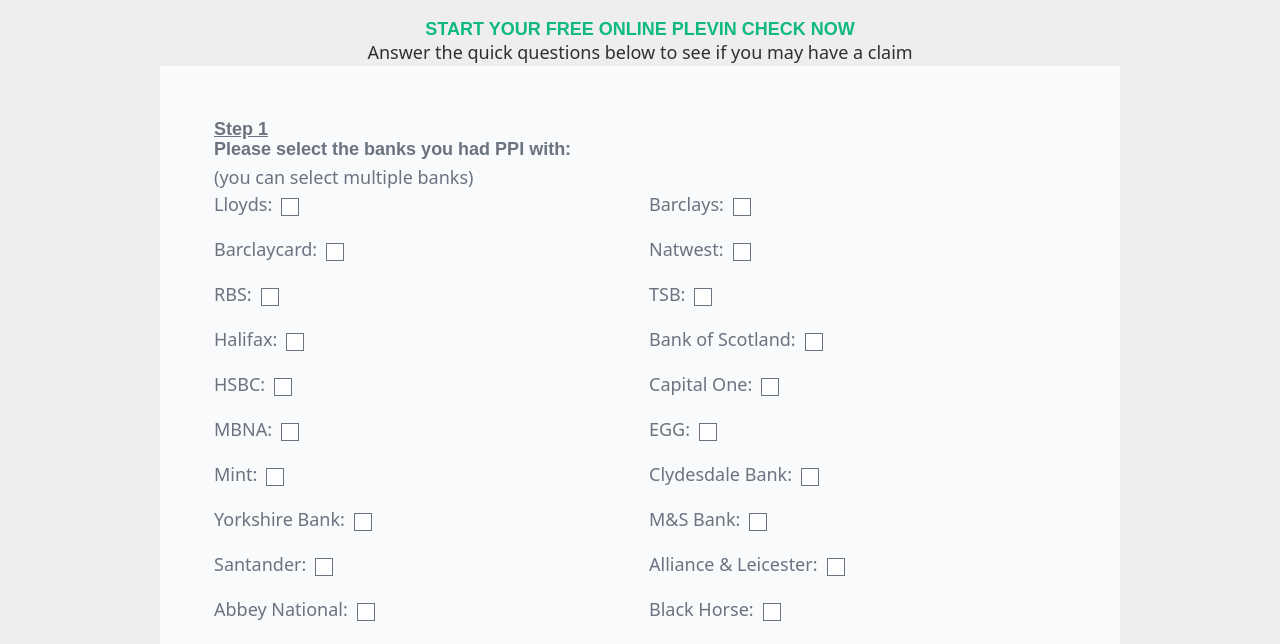
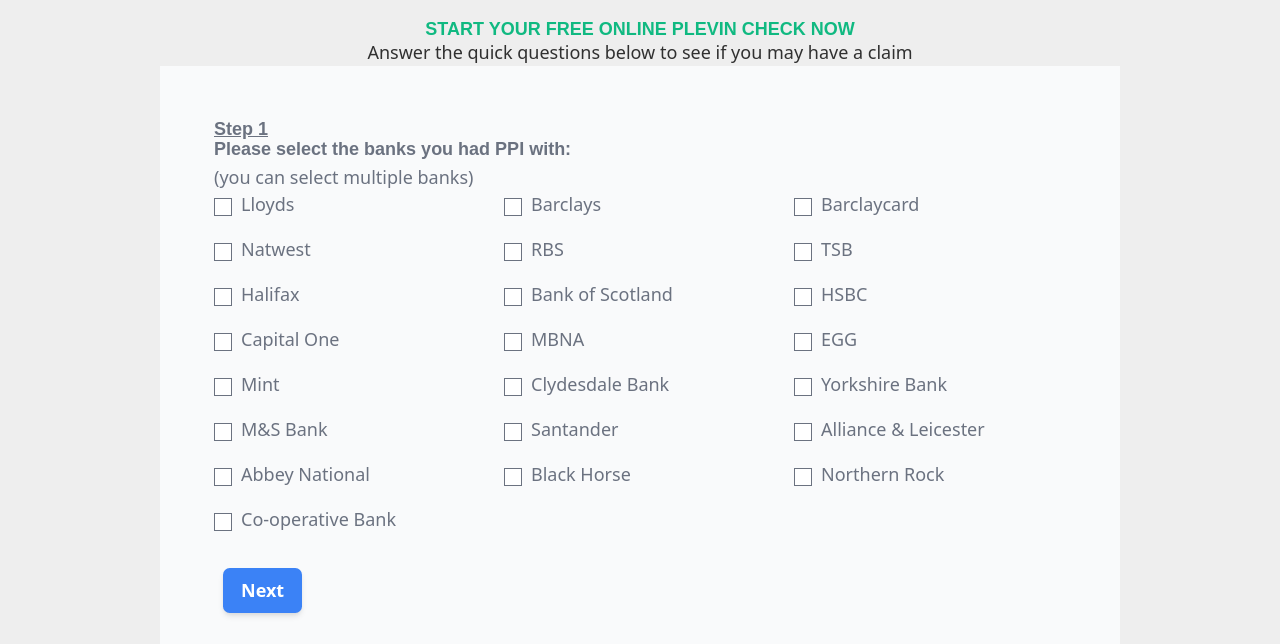
Before and after one commit to TrustHendersons/my-plevin-claims, a Gatsby site: page /form in a window 1280 px wide. Shown: the part 156-800 px from the top of the page. Built offline with nearby package versions, Linux system fonts and the light colour scheme; Gatsby itself is replaced by a stand-in of ours.

Commit message:
Form Update

```diff
--- a/src/components/Form1.js
+++ b/src/components/Form1.js
@@ -7,12 +7,11 @@
   return (
     <div style={{ display: shouldDisplay ? "block" : "none" }}>
 
-        <h3 className="blue-dark mb-1">Please select the banks you had PPI with:</h3>
+        <h3 className="text-blue-dark mb-1">Please select the banks you had PPI with:</h3>
         <p>(you can select multiple banks)</p>
 
-        <div className="form-group grid grid-cols-2 gap-4">
+        <div className="form-group grid grid-cols-3 gap-4 align-items-center">
               <div>
-                <label htmlFor="checkbox" className="mr-2">Lloyds:</label>
                 <input
                     type="checkbox"
                     id="lloyds"
@@ -20,10 +19,10 @@
                     value="yes"
                     {...register('lloyds')}
                   />
+                <label htmlFor="lloyds" className="ml-2">Lloyds</label>
               </div>
 
               <div>
-                <label htmlFor="checkbox" className="mr-2">Barclays:</label>
                 <input
                     type="checkbox"
                     id="barclays"
@@ -31,10 +30,10 @@
                     value="yes"
                     {...register('barclays')}
                   />
+                <label htmlFor="barclays" className="ml-2">Barclays</label>
               </div>
 
               <div>
-                <label htmlFor="checkbox" className="mr-2">Barclaycard:</label>
                 <input
                     type="checkbox"
                     id="barclaycard"
@@ -42,10 +41,10 @@
                     value="yes"
                     {...register('barclaycard')}
                   />
+                <label htmlFor="barclaycard" className="ml-2">Barclaycard</label>
               </div>
 
               <div>
-                <label htmlFor="checkbox" className="mr-2">Natwest:</label>
                 <input
                     type="checkbox"
                     id="natwest"
@@ -53,10 +52,10 @@
                     value="yes"
                     {...register('natwest')}
                   />
+                <label htmlFor="natwest" className="ml-2">Natwest</label>
               </div>
 
               <div>
-                <label htmlFor="checkbox" className="mr-2">RBS:</label>
                 <input
                     type="checkbox"
                     id="rbs"
@@ -64,10 +63,10 @@
                     value="yes"
                     {...register('rbs')}
                   />
+                <label htmlFor="rbs" className="ml-2">RBS</label>
               </div>
 
               <div>
-                <label htmlFor="checkbox" className="mr-2">TSB:</label>
                 <input
                     type="checkbox"
                     id="tsb"
@@ -75,10 +74,10 @@
                     value="yes"
                     {...register('tsb')}
                   />
+                <label htmlFor="tsb" className="ml-2">TSB</label>
               </div>
 
               <div>
-                <label htmlFor="checkbox" className="mr-2">Halifax:</label>
                 <input
                     type="checkbox"
                     id="halifax"
@@ -86,10 +85,10 @@
                     value="yes"
                     {...register('halifax')}
                   />
+                <label htmlFor="halifax" className="ml-2">Halifax</label>
               </div>
 
               <div>
-                <label htmlFor="checkbox" className="mr-2">Bank of Scotland:</label>
                 <input
                     type="checkbox"
                     id="bankofscotland"
@@ -97,10 +96,10 @@
                     value="yes"
                     {...register('bankofscotland')}
                   />
+                <label htmlFor="bankofscotland" className="ml-2">Bank of Scotland</label>
               </div>
 
               <div>
-                <label htmlFor="checkbox" className="mr-2">HSBC:</label>
                 <input
                     type="checkbox"
                     id="hsbc"
@@ -108,10 +107,10 @@
                     value="yes"
                     {...register('hsbc')}
                   />
+                <label htmlFor="hsbc" className="ml-2">HSBC</label>
               </div>
 
               <div>
-                <label htmlFor="checkbox" className="mr-2">Capital One:</label>
                 <input
                     type="checkbox"
                     id="capitalone"
@@ -119,10 +118,10 @@
                     value="yes"
                     {...register('capitolone')}
                   />
+                <label htmlFor="capitalone" className="ml-2">Capital One</label>
               </div>
 
               <div>
-                <label htmlFor="checkbox" className="mr-2">MBNA:</label>
                 <input
                     type="checkbox"
                     id="mbna"
@@ -130,10 +129,10 @@
                     value="yes"
                     {...register('mbna')}
                   />
+                <label htmlFor="mbna" className="ml-2">MBNA</label>
               </div>
 
               <div>
-                <label htmlFor="checkbox" className="mr-2">EGG:</label>
                 <input
                     type="checkbox"
                     id="egg"
@@ -141,10 +140,10 @@
                     value="yes"
                     {...register('egg')}
                   />
+                <label htmlFor="egg" className="ml-2">EGG</label>
               </div>
 
               <div>
-                <label htmlFor="checkbox" className="mr-2">Mint:</label>
                 <input
                     type="checkbox"
                     id="mint"
@@ -152,10 +151,10 @@
                     value="yes"
                     {...register('mint')}
                   />
+                <label htmlFor="mint" className="ml-2">Mint</label>
               </div>
 
               <div>
-                <label htmlFor="checkbox" className="mr-2">Clydesdale Bank:</label>
                 <input
                     type="checkbox"
                     id="clydesdale"
@@ -163,10 +162,10 @@
                     value="yes"
                     {...register('clydesdale')}
                   />
+                <label htmlFor="clydesdale" className="ml-2">Clydesdale Bank</label>
               </div>
 
               <div>
-                <label htmlFor="checkbox" className="mr-2">Yorkshire Bank:</label>
                 <input
                     type="checkbox"
                     id="yorkshire"
@@ -174,10 +173,10 @@
                     value="yes"
                     {...register('yorkshire')}
                   />
+                <label htmlFor="yorkshire" className="ml-2">Yorkshire Bank</label>
               </div>
 
               <div>
-                <label htmlFor="checkbox" className="mr-2">M&amp;S Bank:</label>
                 <input
                     type="checkbox"
                     id="mands"
@@ -185,10 +184,11 @@
                     value="yes"
                     {...register('mands')}
                   />
+                <label htmlFor="mands" className="ml-2">M&amp;S Bank</label>
               </div>
 
               <div>
-                <label htmlFor="checkbox" className="mr-2">Santander:</label>
+
                 <input
                     type="checkbox"
                     id="santander"
@@ -196,10 +196,10 @@
                     value="yes"
                     {...register('santander')}
                   />
+                <label htmlFor="santander" className="ml-2">Santander</label>
               </div>
 
               <div>
-                <label htmlFor="checkbox" className="mr-2">Alliance &amp; Leicester:</label>
                 <input
                     type="checkbox"
                     id="alliance"
@@ -207,11 +207,11 @@
                     value="yes"
                     {...register('alliance')}
                   />
+                <label htmlFor="alliance" className="ml-2">Alliance &amp; Leicester</label>
               </div>
 
 
               <div>
-                <label htmlFor="checkbox" className="mr-2">Abbey National:</label>
                 <input
                     type="checkbox"
                     id="abbey"
@@ -219,10 +219,10 @@
                     value="yes"
                     {...register('abbey')}
                   />
+                <label htmlFor="abbey" className="ml-2">Abbey National</label>
               </div>
 
               <div>
-                <label htmlFor="checkbox" className="mr-2">Black Horse:</label>
                 <input
                     type="checkbox"
                     id="blackhorse"
@@ -230,10 +230,10 @@
                     value="yes"
                     {...register('blackhorse')}
                   />
+                <label htmlFor="blackhorse" className="ml-2">Black Horse</label>
               </div>
 
               <div>
-                <label htmlFor="checkbox" className="mr-2">Northern Rock:</label>
                 <input
                     type="checkbox"
                     id="northernrock"
@@ -241,10 +241,10 @@
                     value="yes"
                     {...register('northernrock')}
                   />
+                <label htmlFor="northernrock" className="ml-2">Northern Rock</label>
               </div>
 
               <div>
-                <label htmlFor="checkbox" className="mr-2">Co-operative Bank:</label>
                 <input
                     type="checkbox"
                     id="coop"
@@ -252,6 +252,7 @@
                     value="yes"
                     {...register('coop')}
                   />
+                <label htmlFor="coop" className="ml-2">Co-operative Bank</label>
               </div>
 
 
--- a/src/components/header.js
+++ b/src/components/header.js
@@ -5,6 +5,7 @@
 
 const Header = ({ siteTitle }) => (
   <header>
+    <div className="container">
       <StaticImage
         src="../images/ypc-logo.png"
         width={200}
@@ -12,6 +13,7 @@
         formats={["AUTO", "WEBP", "AVIF"]}
         alt="Your Plevin Claims"
       />
+    </div>
   </header>
 )
 
--- a/src/components/layout.js
+++ b/src/components/layout.js
@@ -35,9 +35,11 @@
         </main>
 
         <footer>
-          © {new Date().getFullYear()} Built by
-          {` `}
-          <a href="https://2owls.co.uk">Owls</a>
+          <div className="container">
+            © {new Date().getFullYear()} Built by
+            {` `}
+            <a href="https://2owls.co.uk">Owls</a>
+          </div>
         </footer>
     </>
   )
--- a/src/pages/form.js
+++ b/src/pages/form.js
@@ -131,28 +131,28 @@
 
         {prevButton && (
           <button
-            className="btn-green"
+            className="btn-blue"
             type="button"
             onClick={moveToPrevious}
           >
-            back
+            Back
           </button>
         )}
 
         {nextButton && (
           <button
-            className="btn-green"
+            className="btn-blue"
             type="button"
             onClick={moveToNext}
           >
-            next
+            Next
           </button>
         )}
 
         {currentForm === 3 && (
           <button
             onClick={handleSubmit}
-            className="btn-blue"
+            className="btn-green"
             type="submit"
           >
             Submit
--- a/src/styles/global.css
+++ b/src/styles/global.css
@@ -43,6 +43,14 @@
   font-style: normal;
 }
 
+[type='checkbox']:checked, [type='radio']:checked {
+  border-color: transparent;
+  background-color: #7BAE7A;
+  background-size: 100% 100%;
+  background-position: center;
+  background-repeat: no-repeat;
+}
+
 @layer components {
     .btn-blue {
       @apply py-2 px-4 m-2 bg-blue-500 text-white font-semibold rounded-md shadow-md hover:bg-green-700 focus:outline-none focus:ring-2 focus:ring-red-400 focus:ring-opacity-75;
```
Also changed, not shown: src/components/Form2.js (+5 -2 lines), src/components/Form3.js (+5 -2 lines). Lines whose indentation alone changed are shown as unchanged.
